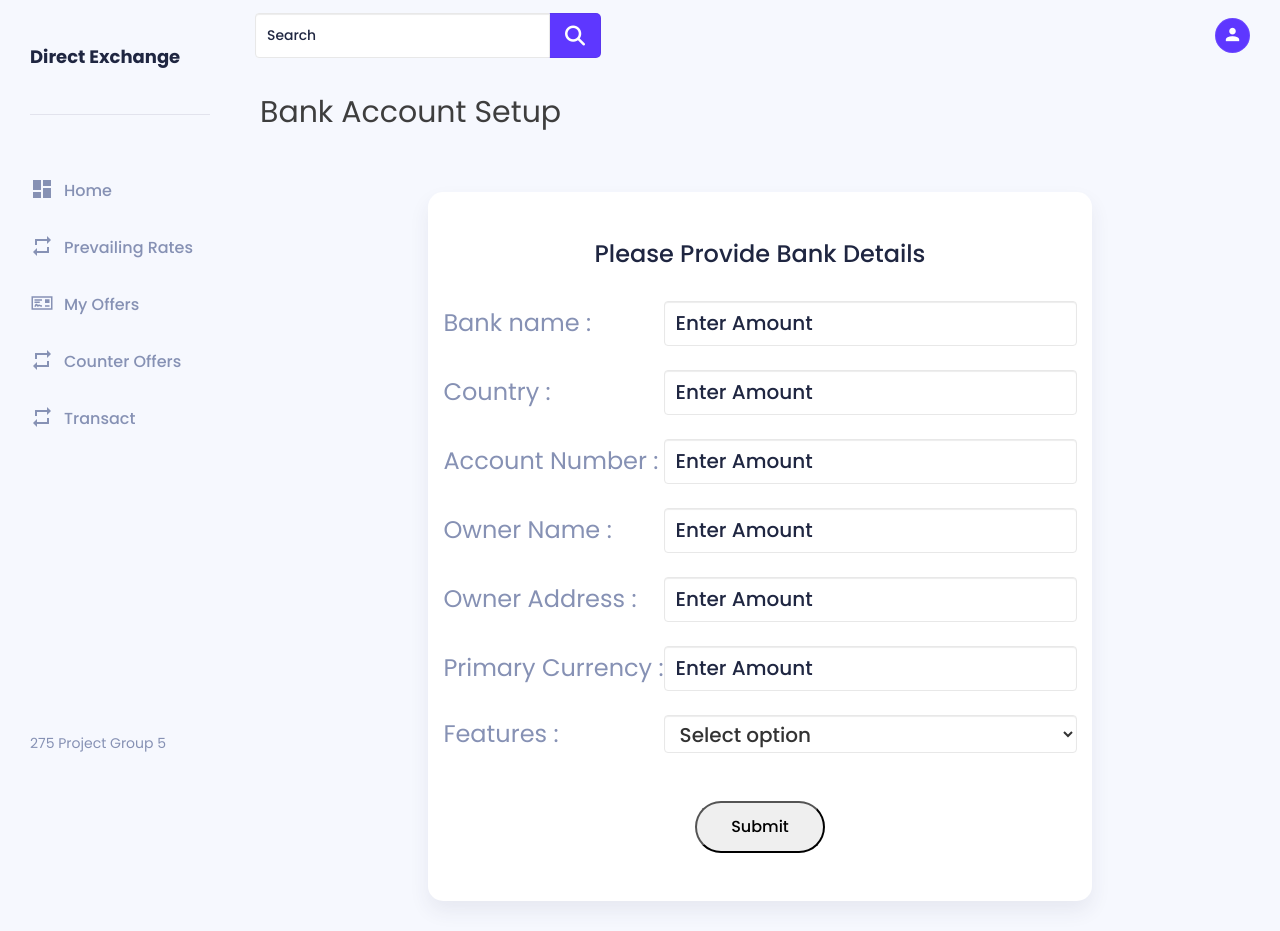
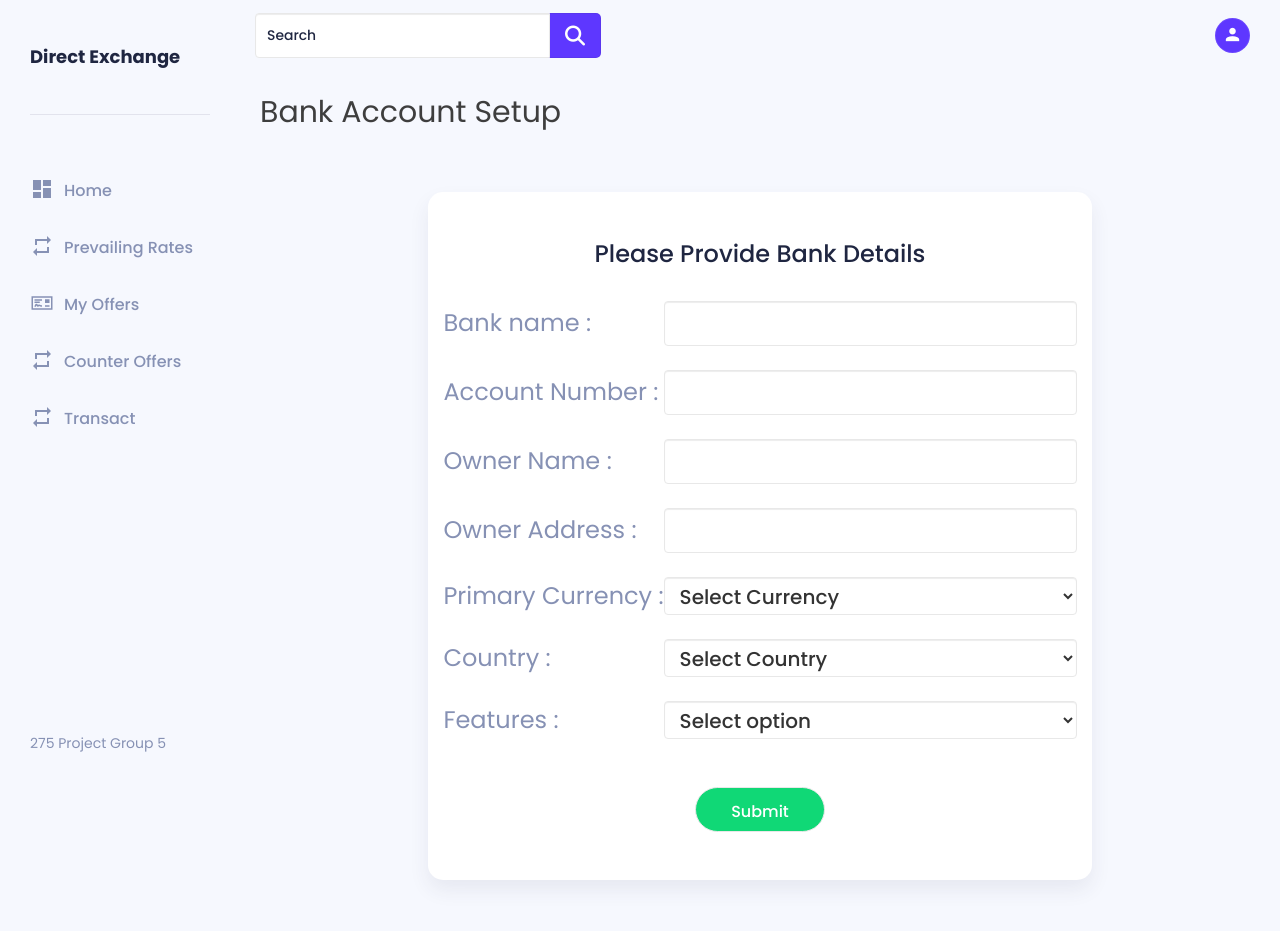
Before and after one commit to Nithya72/DirectExchange, a React (Create React App) app in the folder frontend/: page /account in a window 1280 px wide. After the commit the page ends 910 px from the top, so only its background shows below. Built offline with nearby package versions, Linux system fonts and the light colour scheme; sample sign-in values are in the browser's storage; a web font is replaced by a local one.

Commit message:
Bank account frontend
Bank account frontend

```diff
--- a/frontend/src/components/BankAccount/BankAccount.js
+++ b/frontend/src/components/BankAccount/BankAccount.js
@@ -1,6 +1,7 @@
 import React, { Component } from "react";
 import Header from "../Navigation/Header";
 import SideBar from "../Navigation/SideBar";
+import { currencyList, countries } from "../../helpers/currencies";
 
 export class BankAccount extends Component {
 
@@ -17,8 +18,38 @@ export class BankAccount extends Component {
     this.setState({ [event.target.name]: event.target.value });
   };
 
+  getCurrencies = () => {
+    let currencies = currencyList.map((curr) => {
+      return (
+        <option key={curr.code} value={curr.code}>
+          {curr.name} - {curr.code}
+        </option>
+      );
+    });
+    return currencies;
+  };
+  getCountries = (currency) => {
+    let listofcountries = countries[currency].split("|");
+    let countriesList = listofcountries
+      .filter((name) => name !== "")
+      .map((name) => {
+        return <option value={name}>{name}</option>;
+      });
+    return countriesList;
+  };
+
 
   render() {
+
+    let countries = null;
+
+    if (
+      this.state.primaryCurrency !== "" &&
+      this.state.primaryCurrency !== undefined
+    ) {
+      countries = this.getCountries(this.state.primaryCurrency);
+    }
+
     return (
         <div>
             <Header/>
@@ -43,34 +74,8 @@ export class BankAccount extends Component {
                                 Bank name :
                               </td>
                               <td>
-                                <input
-                                name="amount"
-                                type="number"
-                                min="0"
-                                className="form-control"
-                                placeholder="Enter Amount"
-                                style = {{fontSize:'20px'}}
-                                required
-                                value={this.state.amount}
-                                onChange={this.onChange}
-                              />
-                              </td>
-                            </tr>
-                            <br/>
-                            <tr>
-                              <td style={{fontSize:'24px'}}>
-                                Country :
-                              </td>
-                              <td>
-                                <input
-                                name="amount"
-                                type="number"
-                                min="0"
-                                className="form-control"
-                                placeholder="Enter Amount"
-                                style = {{fontSize:'20px'}}
-                                required
-                                value={this.state.amount}
+                                <input name="bankName" type="text" className="form-control"
+                                style = {{fontSize:'20px'}} required value={this.state.bankName}
                                 onChange={this.onChange}
                               />
                               </td>
@@ -81,15 +86,8 @@ export class BankAccount extends Component {
                                 Account Number :
                               </td>
                               <td>
-                                <input
-                                name="amount"
-                                type="number"
-                                min="0"
-                                className="form-control"
-                                placeholder="Enter Amount"
-                                style = {{fontSize:'20px'}}
-                                required
-                                value={this.state.amount}
+                                <input name="accountNumber" type="text" className="form-control"
+                                style = {{fontSize:'20px'}} required value={this.state.accountNumber}
                                 onChange={this.onChange}
                               />
                               </td>
@@ -100,15 +98,8 @@ export class BankAccount extends Component {
                                 Owner Name :
                               </td>
                               <td>
-                                <input
-                                name="amount"
-                                type="number"
-                                min="0"
-                                className="form-control"
-                                placeholder="Enter Amount"
-                                style = {{fontSize:'20px'}}
-                                required
-                                value={this.state.amount}
+                                <input name="ownerName" type="text" className="form-control"
+                                style = {{fontSize:'20px'}} required value={this.state.ownerName}
                                 onChange={this.onChange}
                               />
                               </td>
@@ -119,15 +110,8 @@ export class BankAccount extends Component {
                                 Owner Address :
                               </td>
                               <td>
-                                <input
-                                name="amount"
-                                type="number"
-                                min="0"
-                                className="form-control"
-                                placeholder="Enter Amount"
-                                style = {{fontSize:'20px'}}
-                                required
-                                value={this.state.amount}
+                                <input name="ownerAddress" type="text" className="form-control"
+                                style = {{fontSize:'20px'}} required value={this.state.ownerAddress}
                                 onChange={this.onChange}
                               />
                               </td>
@@ -138,17 +122,30 @@ export class BankAccount extends Component {
                                 Primary Currency :
                               </td>
                               <td>
-                                <input
-                                name="amount"
-                                type="number"
-                                min="0"
-                                className="form-control"
-                                placeholder="Enter Amount"
-                                style = {{fontSize:'20px'}}
-                                required
-                                value={this.state.amount}
-                                onChange={this.onChange}
-                              />
+                              <select class="form-control" name="primaryCurrency" style = {{fontSize:'20px'}}
+                                value={this.state.primaryCurrency} onChange={this.onChange} required
+                              >
+                                <option defaultValue value="">
+                                Select Currency
+                                </option>
+                                {this.getCurrencies()}
+                              </select>
+                              </td>
+                            </tr>
+                            <br/>
+                            <tr>
+                              <td style={{fontSize:'24px'}}>
+                                Country :
+                              </td>
+                              <td>
+                              <select class="form-control" name="country" style = {{fontSize:'20px'}}
+                                value={this.state.country} onChange={this.onChange} required
+                              >
+                                <option defaultValue value="">
+                                Select Country
+                                </option>
+                                {countries}
+                              </select>
                               </td>
                             </tr>
                             <br/>
@@ -157,8 +154,8 @@ export class BankAccount extends Component {
                                 Features :
                               </td>
                               <td>
-                              <select name="destination_currency" className="form-control" style = {{fontSize:'20px'}}
-                              value={this.state.destination_currency} onChange={this.onChange} required>
+                              <select name="features" className="form-control" style = {{fontSize:'20px'}}
+                              value={this.state.features} onChange={this.onChange} required>
                                 <option defaultValue value="">Select option</option>
                                 <option defaultValue value="">Only Send</option>
                                 <option defaultValue value="">Only Receive</option>
@@ -169,7 +166,7 @@ export class BankAccount extends Component {
                           </table>
                           <br/>
                           <br/>
-                          <button class='button-dark'>
+                          <button class="btn btn-success myButton">
                           Submit
                           </button>
                           <br/>
```
